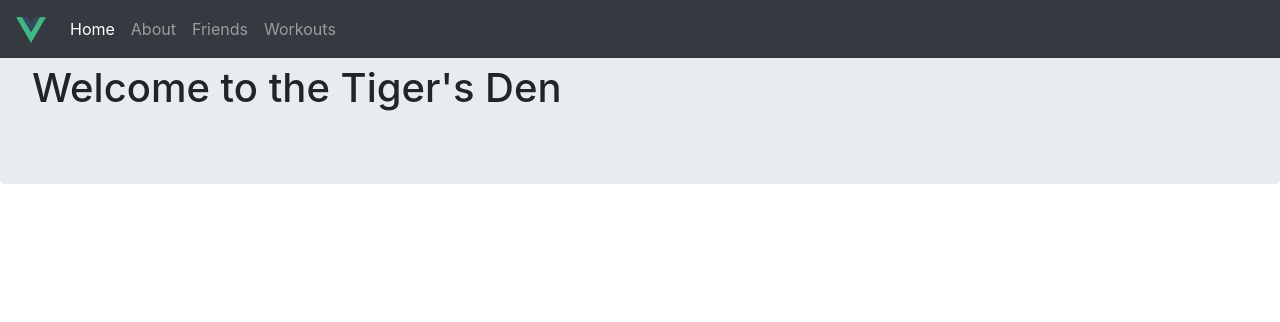
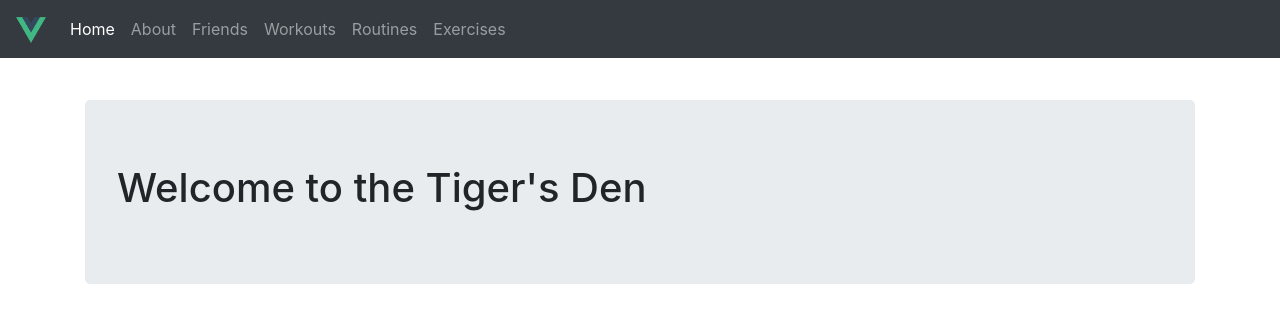
Before and after one commit to nick-coddington/Spring2019OutOfClass, a Vue app: page / in a window 1280 px wide. Shown: the top 322 px of the page. Built offline with nearby package versions, Linux system fonts and the light colour scheme.

Commit message:
Routing and Navigation for Pages

```diff
--- a/src/App.vue
+++ b/src/App.vue
@@ -1,7 +1,7 @@
 <template>
   <div>
     <Nav />
-      <div>
+      <div class="container" id="main">
         <router-view/>
     </div>
   </div>
--- a/src/components/Nav.vue
+++ b/src/components/Nav.vue
@@ -36,6 +36,18 @@
                     active-class="active">Workouts
                     </router-link>
                 </li>
+                <li class="nav-item">
+                    <router-link class="nav-link"
+                    to="/Routines"
+                    active-class="active">Routines
+                    </router-link>
+                </li>
+                <li class="nav-item">
+                    <router-link class="nav-link"
+                    to="/Exercises"
+                    active-class="active">Exercises
+                    </router-link>
+                </li>
             </ul>
         </div>
     </nav>
--- a/src/router.js
+++ b/src/router.js
@@ -2,6 +2,9 @@ import Vue from 'vue';
 import Router from 'vue-router';
 import Home from './views/Home.vue';
 import Friends from './views/Friends.vue';
+import Workouts from './views/Workouts.vue';
+import Routines from './views/Routines.vue';
+import Exercises from './views/Exercises.vue';
 
 Vue.use(Router);
 
@@ -20,6 +23,21 @@ export default new Router({
       component: Friends,
     },
     {
+      path: '/workouts',
+      name: 'workouts',
+      component: Workouts,
+    },
+    {
+      path: '/routines',
+      name: 'routines',
+      component: Routines,
+    },
+    {
+      path: '/exercises',
+      name: 'exercises',
+      component: Exercises,
+    },
+    {
       path: '/about',
       name: 'about',
       // route level code-splitting
--- /dev/null
+++ b/src/views/Exercises.vue
@@ -0,0 +1,15 @@
+<template>
+  <div>
+
+  </div>
+</template>
+
+<script>
+export default {
+
+};
+</script>
+
+<style>
+
+</style>
--- /dev/null
+++ b/src/views/Routines.vue
@@ -0,0 +1,15 @@
+<template>
+  <div>
+
+  </div>
+</template>
+
+<script>
+export default {
+
+};
+</script>
+
+<style>
+
+</style>
--- /dev/null
+++ b/src/views/Workouts.vue
@@ -0,0 +1,15 @@
+<template>
+  <div>
+
+  </div>
+</template>
+
+<script>
+export default {
+
+};
+</script>
+
+<style>
+
+</style>
```
